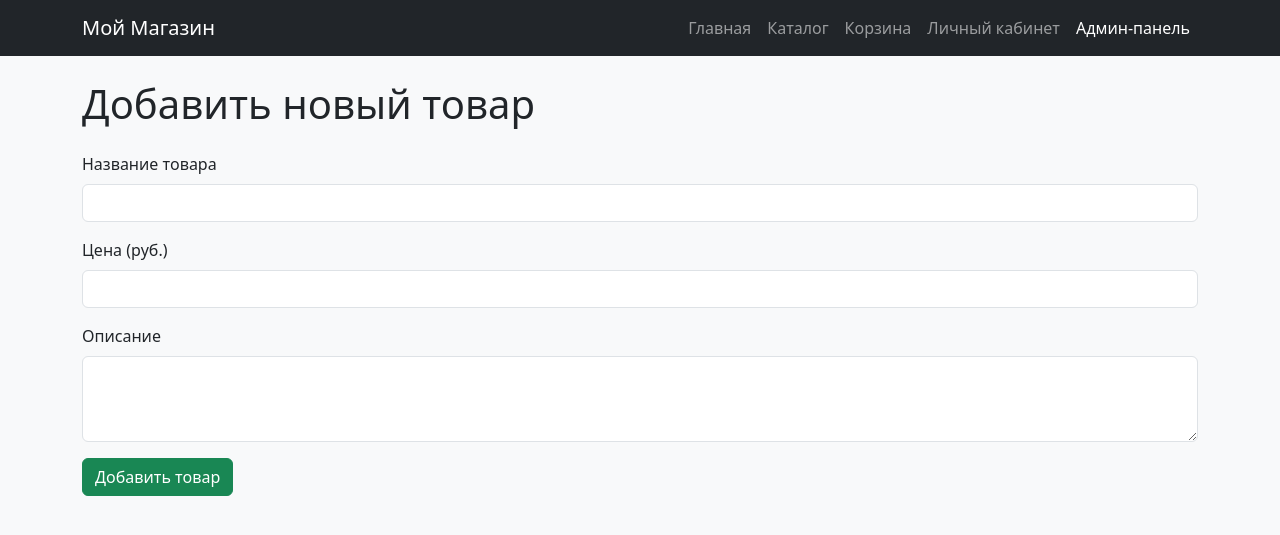
After one commit to asanalievazemfira20/flask-shop-practice, a Flask app: page /admin in a window 1280 px wide. The commit adds this page. Shown: the top 535 px of the page. Run offline with Flask 3, Linux system fonts and the light colour scheme.

Commit message:
Добавлена админ-панель для управления товарами

```diff
--- a/app.py
+++ b/app.py
@@ -81,6 +81,19 @@ def checkout():
 def profile():
     orders = Order.query.all()
     return render_template('profile.html', orders=orders)
+@app.route('/admin', methods=['GET', 'POST'])
+def admin():
+    if request.method == 'POST':
+        name = request.form.get('name')
+        price = int(request.form.get('price'))
+        description = request.form.get('description')
+
+        new_product = Product(name=name, price=price, description=description)
+        db.session.add(new_product)
+        db.session.commit()
+        return redirect('/admin')
+
+    return render_template('add_product.html')
 if __name__ == '__main__':
     with app.app_context():
         db.create_all()
--- /dev/null
+++ b/templates/add_product.html
@@ -0,0 +1,41 @@
+<!DOCTYPE html>
+<html lang="ru">
+<head>
+    <meta charset="UTF-8">
+    <title>Добавить товар</title>
+    <link href="https://cdn.jsdelivr.net/npm/bootstrap@5.3.0/dist/css/bootstrap.min.css" rel="stylesheet">
+</head>
+<body class="bg-light">
+    <nav class="navbar navbar-expand-lg navbar-dark bg-dark">
+        <div class="container">
+            <a class="navbar-brand" href="/">Мой Магазин</a>
+            <div class="navbar-nav">
+                <a class="nav-link" href="/">Главная</a>
+                <a class="nav-link" href="/catalog">Каталог</a>
+                <a class="nav-link" href="/cart">Корзина</a>
+                <a class="nav-link" href="/profile">Личный кабинет</a>
+                <a class="nav-link active" href="/admin">Админ-панель</a>
+            </div>
+        </div>
+    </nav>
+
+    <div class="container mt-4">
+        <h1 class="mb-4">Добавить новый товар</h1>
+        <form action="/admin" method="POST">
+            <div class="mb-3">
+                <label for="name" class="form-label">Название товара</label>
+                <input type="text" class="form-control" id="name" name="name" required>
+            </div>
+            <div class="mb-3">
+                <label for="price" class="form-label">Цена (руб.)</label>
+                <input type="number" class="form-control" id="price" name="price" required>
+            </div>
+            <div class="mb-3">
+                <label for="description" class="form-label">Описание</label>
+                <textarea class="form-control" id="description" name="description" rows="3"></textarea>
+            </div>
+            <button type="submit" class="btn btn-success">Добавить товар</button>
+        </form>
+    </div>
+</body>
+</html>
--- a/templates/index.html
+++ b/templates/index.html
@@ -16,6 +16,7 @@
                 <a class="nav-link" href="/">Главная</a>
                 <a class="nav-link" href="/catalog">Каталог</a>
                 <a class="nav-link" href="/profile">Личный кабинет</a>
+                <a class="nav-link" href="/admin">Админ-панель</a>
             </div>
         </div>
     </nav>
```
Also changed, not shown: instance/shop.db.
